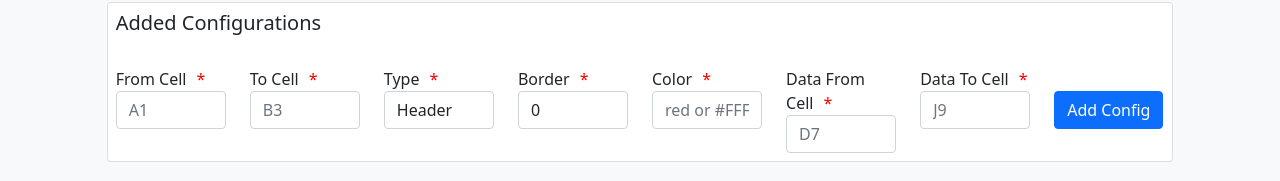
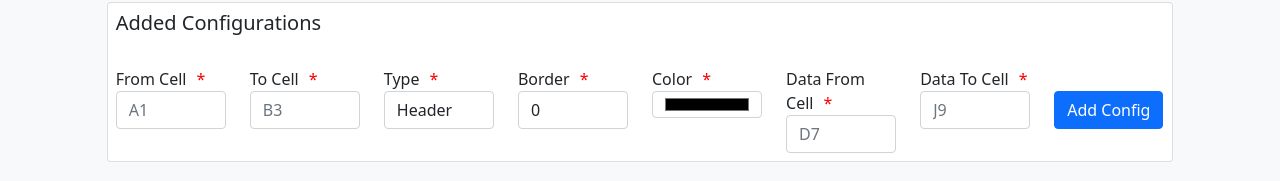
Before and after one commit to shubhamaiocd/config_generator, a plain HTML site: page index.html in a window 1280 px wide. Shown: the part 156-337 px from the top of the page. Drawn offline with nearby package versions, Linux system fonts and the light colour scheme.

Commit message:
Update index.html

```diff
--- a/index.html
+++ b/index.html
@@ -141,7 +141,7 @@
                     </div>
                     <div class="col-sm form-group">
                         <label>Color<span class="red">*</span></label>
-                        <input placeholder="red or #FFFFFF" type="text" id="color" class="form-control">
+                        <input placeholder="red or #FFFFFF" type="color" id="color" class="form-control">
                     </div>
                     <div class="col-sm form-group">
                         <label>Data From Cell<span class="red">*</span></label>
```
